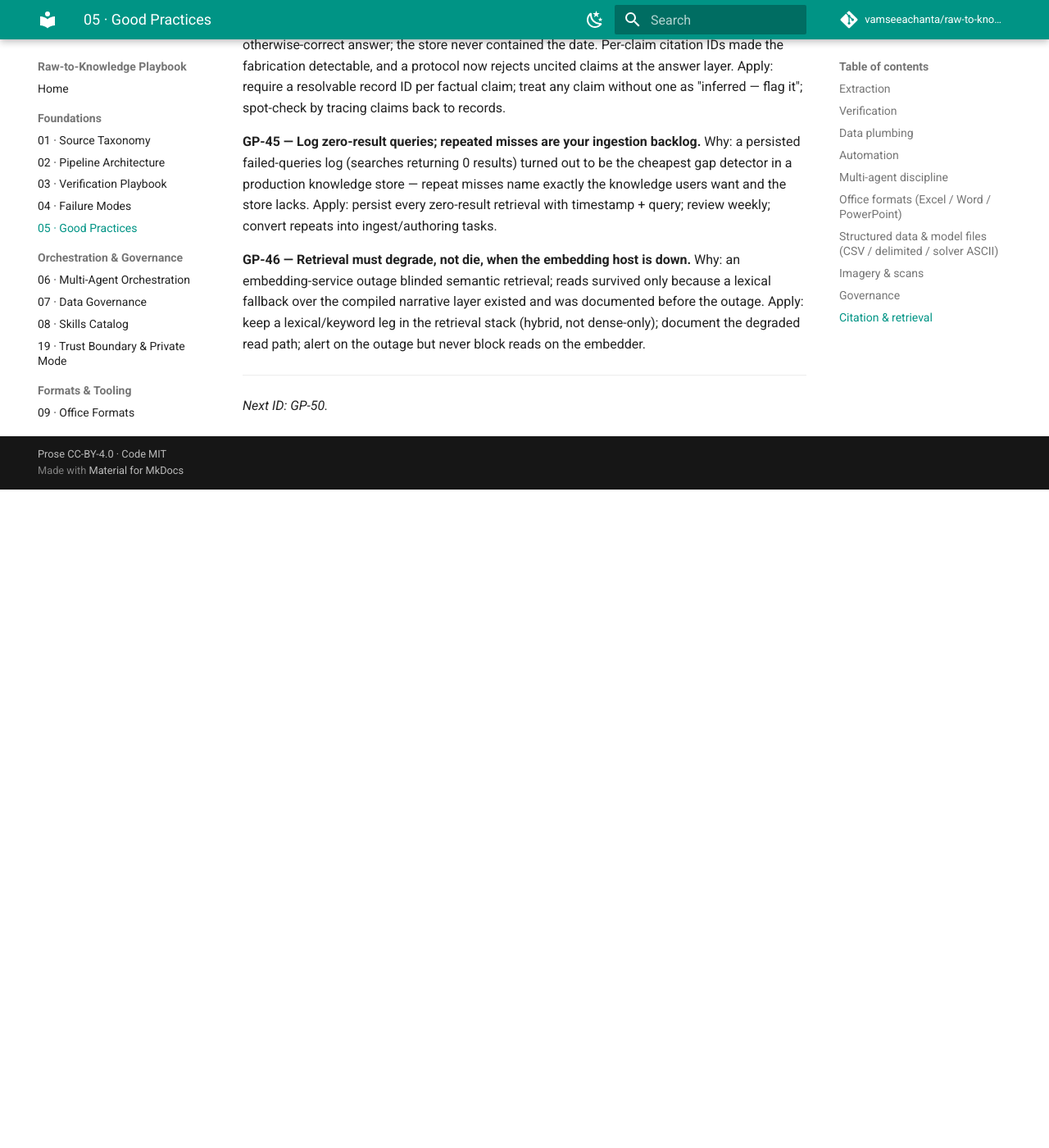
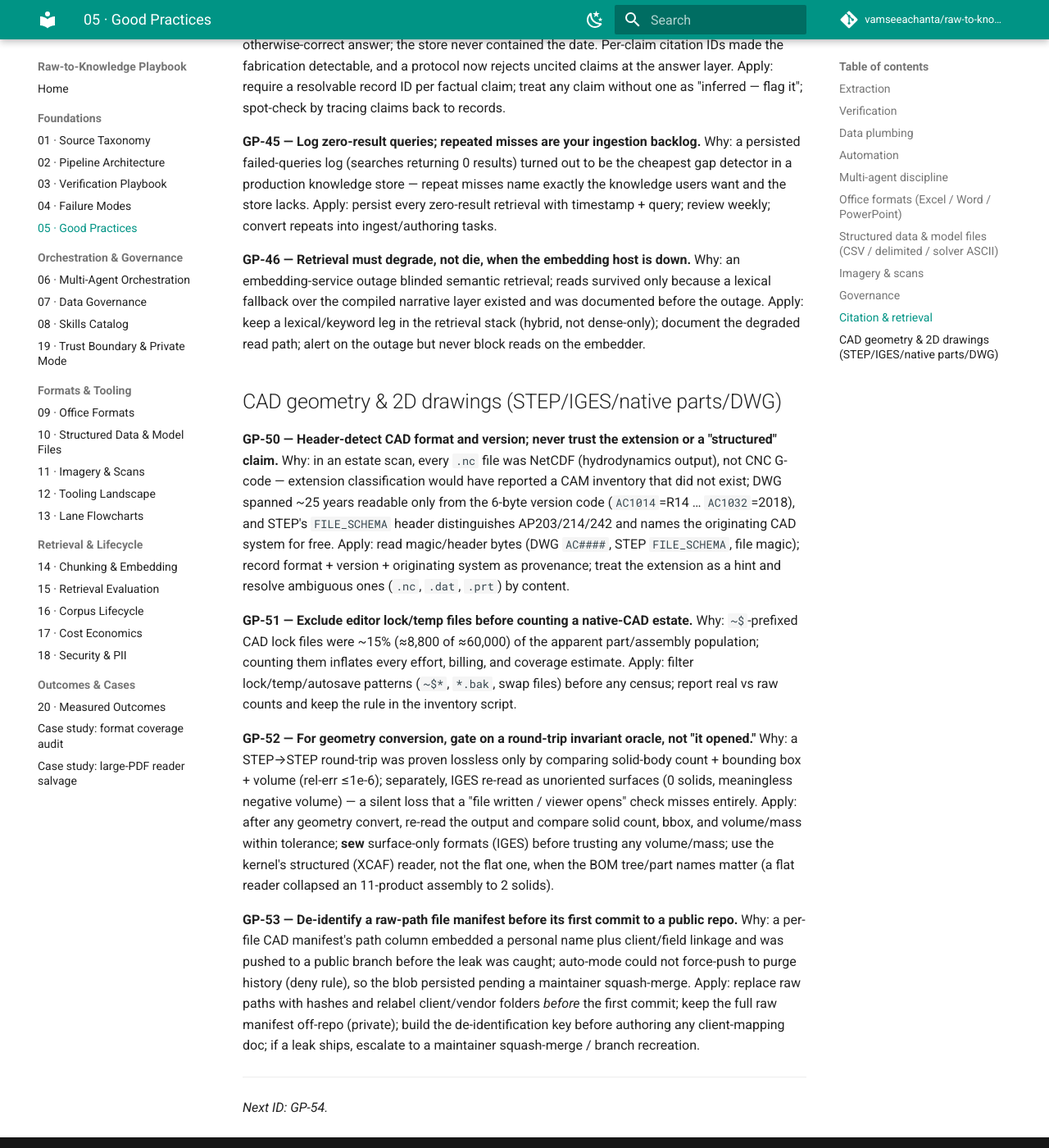
Before and after one commit to vamseeachanta/raw-to-knowledge-playbook, an MkDocs documentation site: the page built from docs/05-good-practices.md, in a window 1280 px wide and 1400 px high, scrolled down 7629 px. Shown: the whole window at 82% size. Built offline with MkDocs 1.6.1 and Material for MkDocs 9.7.7, drawn with Linux system fonts in a browser that asks for light colours; comment, search, counter and statistics services are not loaded; before the commit the page ends 8226 px from its top, so only the background shows below that.

Commit message:
docs: add CAD geometry & B-rep lane (doc 21) + GP-50..53
New lane doc for binary CAD geometry & 2D drawings (STEP/IGES/Parasolid,
native parts/assemblies, DWG/DXF) — the fifth raw-source population, distinct
from CSV/solver-ASCII (doc 10). Covers license-locked native read + the
extraction/run split, header/version detection, the round-trip invariant
oracle, lossy IGES (surface-only), parse-to-config variant generation, and
XCAF BOM trees. Adds GP-50 (header-detect format/version), GP-51 (exclude
~$ lock files from counts), GP-52 (round-trip invariant oracle), GP-53
(de-identify raw-path manifests before first public commit). All from a real
CAD/CAM estate-discovery + license-free extraction pilot; sanitized.

Next ID: GP-54.

```diff
--- a/docs/05-good-practices.md
+++ b/docs/05-good-practices.md
@@ -416,6 +416,46 @@ Apply: keep a lexical/keyword leg in the retrieval stack (hybrid, not
 dense-only); document the degraded read path; alert on the outage but never
 block reads on the embedder.
 
+## CAD geometry & 2D drawings (STEP/IGES/native parts/DWG)
+
+**GP-50 — Header-detect CAD format and version; never trust the extension or a "structured" claim.**
+Why: in an estate scan, every `.nc` file was NetCDF (hydrodynamics output),
+not CNC G-code — extension classification would have reported a CAM inventory
+that did not exist; DWG spanned ~25 years readable only from the 6-byte
+version code (`AC1014`=R14 … `AC1032`=2018), and STEP's `FILE_SCHEMA` header
+distinguishes AP203/214/242 and names the originating CAD system for free.
+Apply: read magic/header bytes (DWG `AC####`, STEP `FILE_SCHEMA`, file magic);
+record format + version + originating system as provenance; treat the
+extension as a hint and resolve ambiguous ones (`.nc`, `.dat`, `.prt`) by content.
+
+**GP-51 — Exclude editor lock/temp files before counting a native-CAD estate.**
+Why: `~$`-prefixed CAD lock files were ~15% (≈8,800 of ≈60,000) of the
+apparent part/assembly population; counting them inflates every effort,
+billing, and coverage estimate.
+Apply: filter lock/temp/autosave patterns (`~$*`, `*.bak`, swap files) before
+any census; report real vs raw counts and keep the rule in the inventory script.
+
+**GP-52 — For geometry conversion, gate on a round-trip invariant oracle, not "it opened."**
+Why: a STEP→STEP round-trip was proven lossless only by comparing solid-body
+count + bounding box + volume (rel-err ≤1e-6); separately, IGES re-read as
+unoriented surfaces (0 solids, meaningless negative volume) — a silent loss
+that a "file written / viewer opens" check misses entirely.
+Apply: after any geometry convert, re-read the output and compare solid count,
+bbox, and volume/mass within tolerance; **sew** surface-only formats (IGES)
+before trusting any volume/mass; use the kernel's structured (XCAF) reader,
+not the flat one, when the BOM tree/part names matter (a flat reader collapsed
+an 11-product assembly to 2 solids).
+
+**GP-53 — De-identify a raw-path file manifest before its first commit to a public repo.**
+Why: a per-file CAD manifest's path column embedded a personal name plus
+client/field linkage and was pushed to a public branch before the leak was
+caught; auto-mode could not force-push to purge history (deny rule), so the
+blob persisted pending a maintainer squash-merge.
+Apply: replace raw paths with hashes and relabel client/vendor folders
+*before* the first commit; keep the full raw manifest off-repo (private);
+build the de-identification key before authoring any client-mapping doc; if a
+leak ships, escalate to a maintainer squash-merge / branch recreation.
+
 ---
 
-*Next ID: GP-50.*
+*Next ID: GP-54.*
```
Also changed, not shown: README.md (+1 -0 lines), docs/21-cad-and-brep-geometry.md (added, +128 -0 lines).
